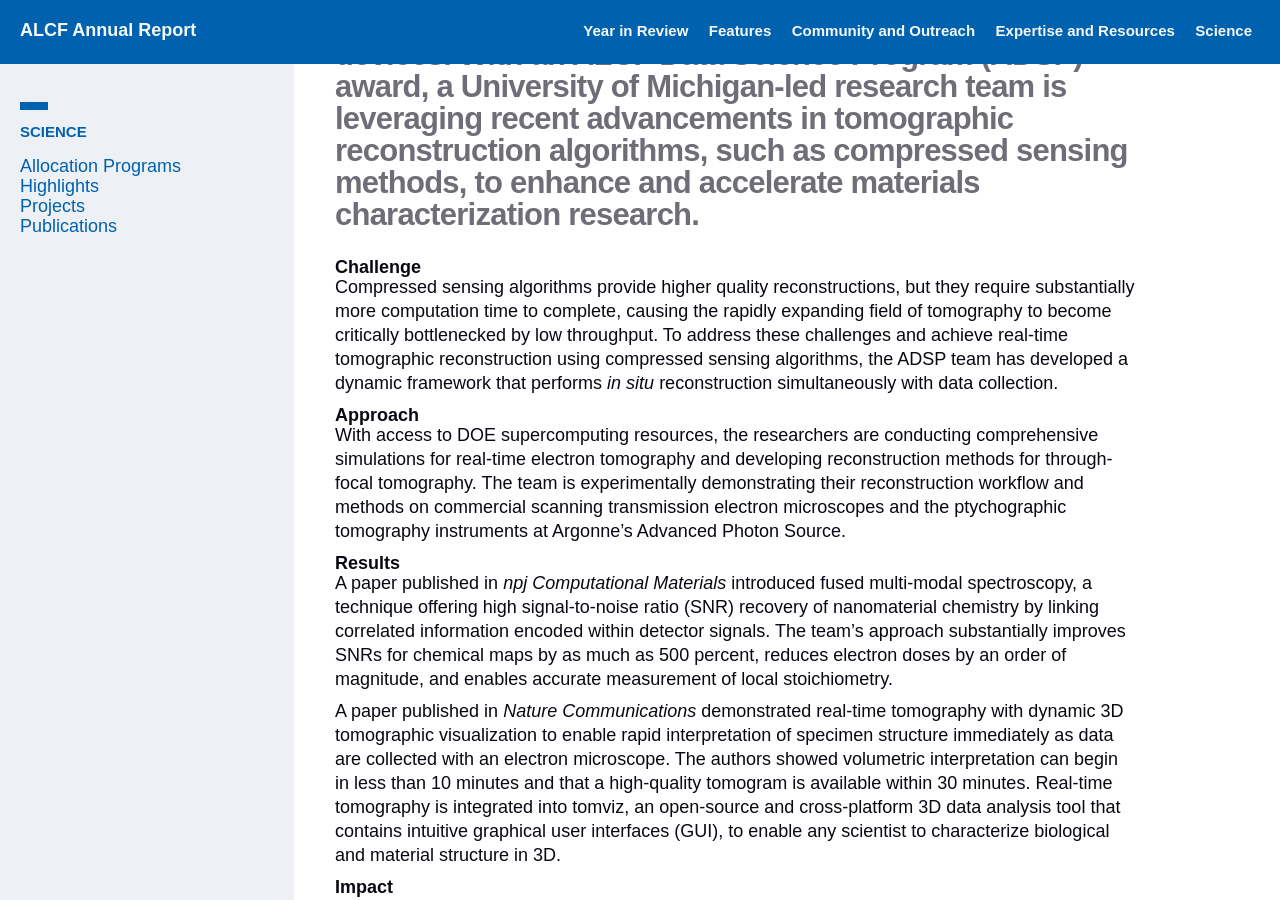
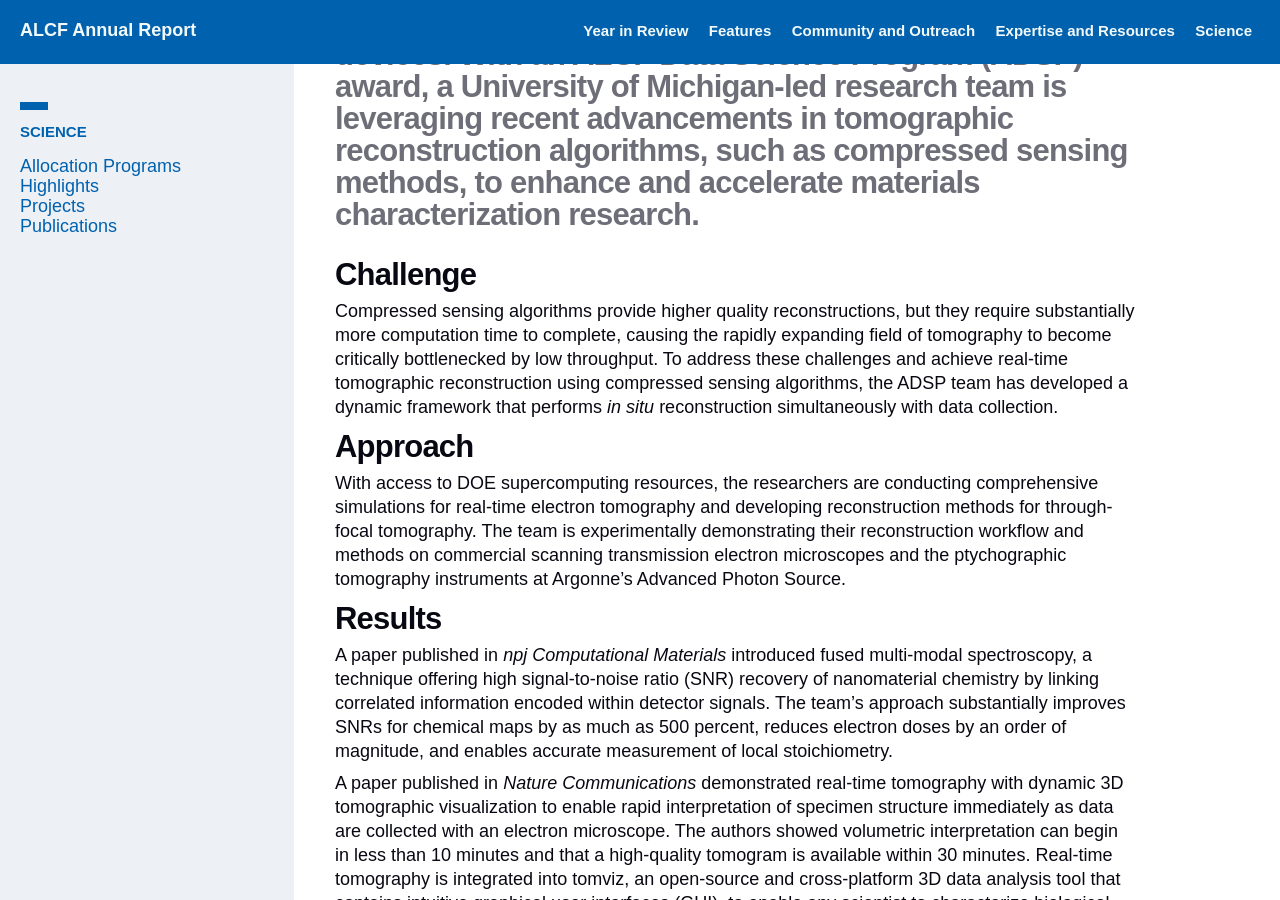
Before and after one commit to sbx-bnagle/ALCF-AR2022, a Jekyll site: the page built from _highlights/hovden.md, in a window 1280 px wide and 900 px high, scrolled down 1200 px. Built offline with Jekyll 4.4.1, drawn with Linux system fonts in a browser that asks for light colours; some web fonts are replaced.

Commit message:
changed heading sizes

```diff
--- a/_highlights/hovden.md
+++ b/_highlights/hovden.md
@@ -38,19 +38,19 @@ publications:
 
 
 
-## Challenge
+# Challenge
 
 Compressed sensing algorithms provide higher quality reconstructions, but they require substantially more computation time to complete, causing the rapidly expanding field of tomography to become critically bottlenecked by low throughput. To address these challenges and achieve real-time tomographic reconstruction using compressed sensing algorithms, the ADSP team has developed a dynamic framework that performs *in situ* reconstruction simultaneously with data collection.
 
 
 
-## Approach
+# Approach
 
 With access to DOE supercomputing resources, the researchers are conducting comprehensive simulations for real-time electron tomography and developing reconstruction methods for through-focal tomography. The team is experimentally demonstrating their reconstruction workflow and methods on commercial scanning transmission electron microscopes and the ptychographic tomography instruments at Argonne’s Advanced Photon Source.
 
 
 
-## Results
+# Results
 
 A paper published in *npj Computational Materials* introduced fused multi-modal spectroscopy, a technique offering high signal-to-noise ratio (SNR) recovery of nanomaterial chemistry by linking correlated information encoded within detector signals. The team’s approach substantially improves SNRs for chemical maps by as much as 500 percent, reduces electron doses by an order of magnitude, and enables accurate measurement of local stoichiometry.
 
@@ -58,6 +58,6 @@ A paper published in *Nature Communications* demonstrated real-time tomography w
 
 
 
-## Impact
+# Impact
 
 The team’s approach will help advance materials characterization research by enabling real-time analysis of 3D specimens while an experiment progresses. By integrating their framework with an open-source 3D visualization and tomography software package, the team’s techniques will be accessible to a wide range of researchers and enable new material characterizations across academia and industry
```
